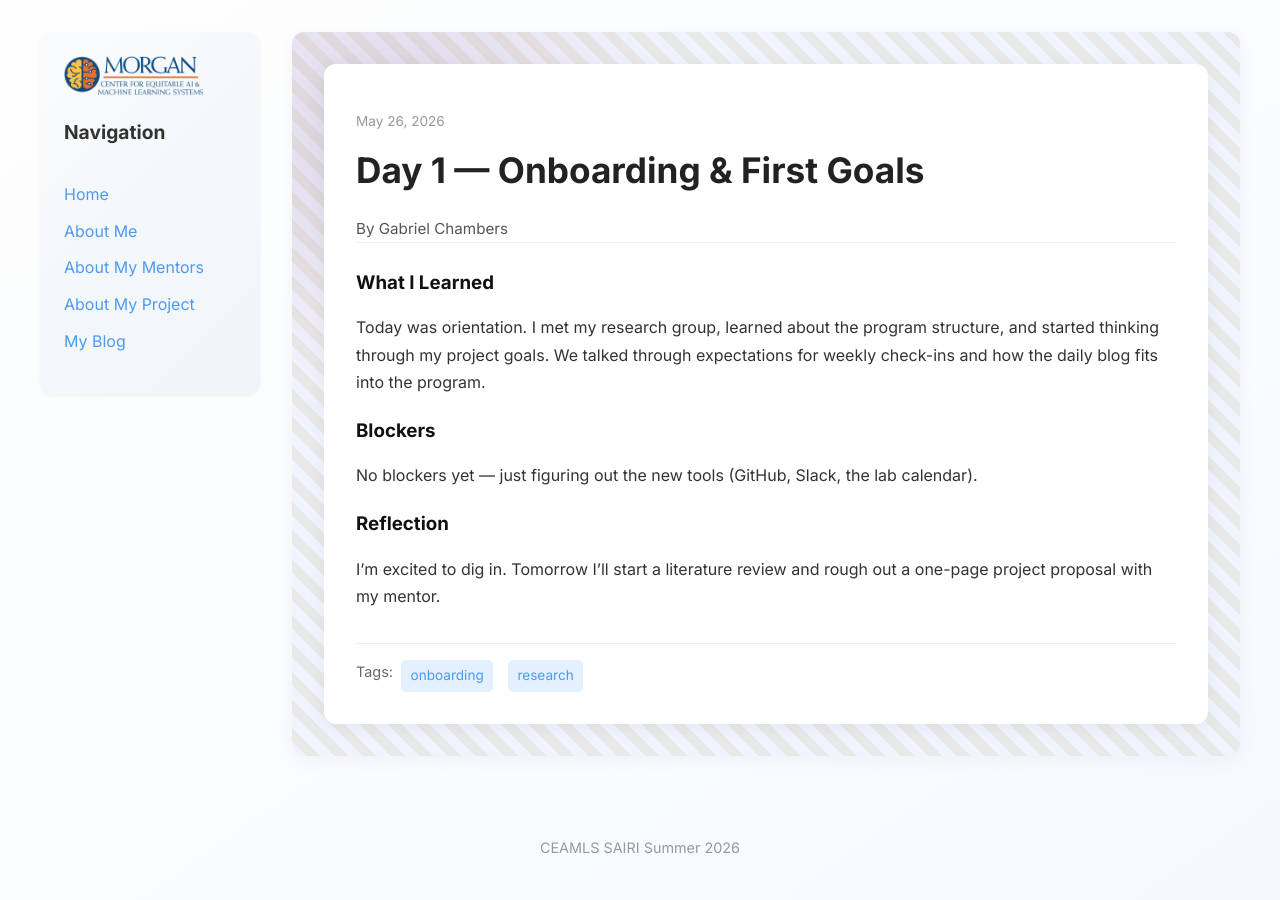
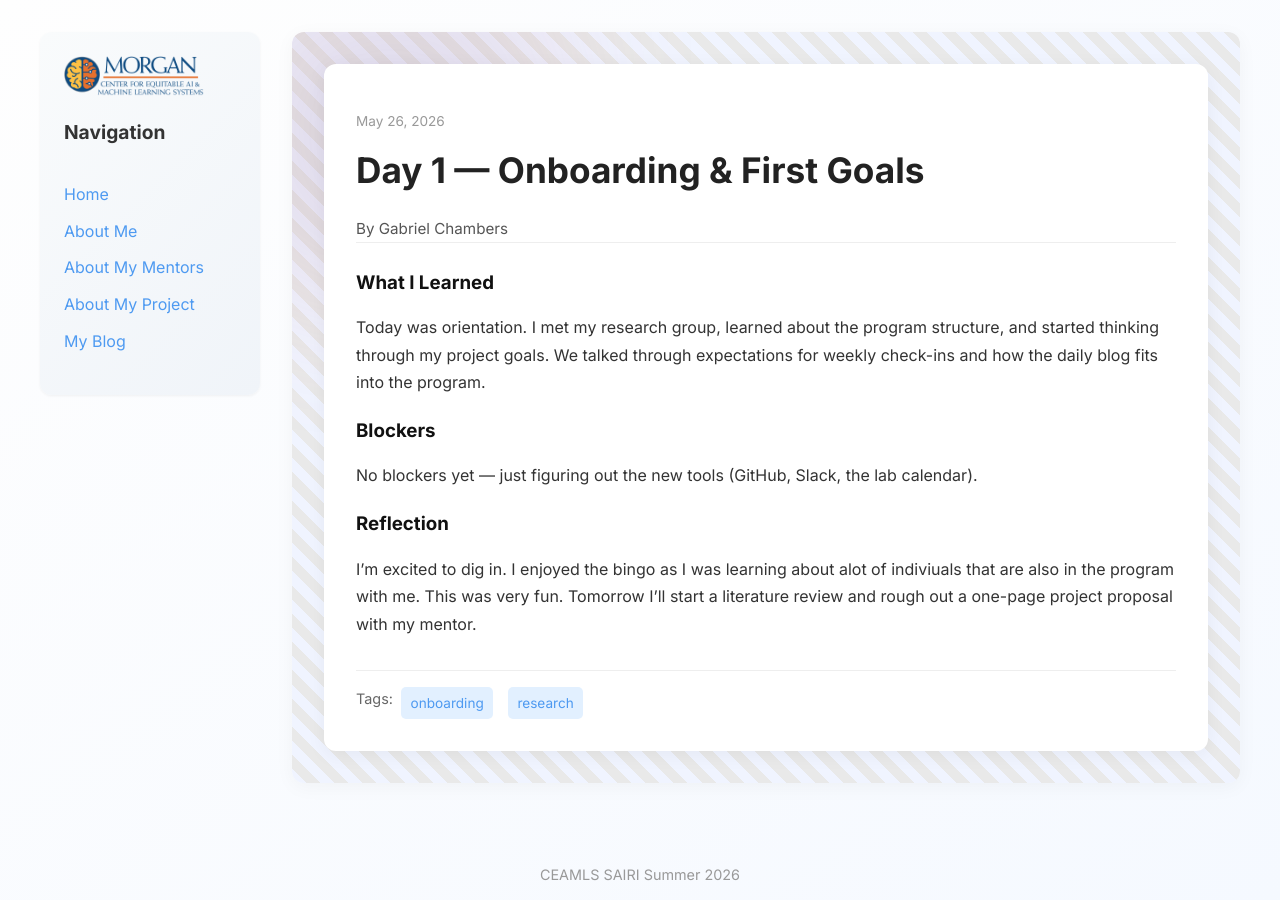
Before and after one commit to Gabbycodez/gabbycodezceamls26.github.io, a Jekyll site: the page built from _posts/2026-05-26-day-1.md, in a window 1280 px wide. Built offline with Jekyll 4.4.1, drawn with Linux system fonts in a browser that asks for light colours.

Commit message:
Update reflection with additional insights
Expanded reflection to include enjoyment of bingo activity.

```diff
--- a/_posts/2026-05-26-day-1.md
+++ b/_posts/2026-05-26-day-1.md
@@ -14,6 +14,6 @@ blockers: |
   No blockers yet — just figuring out the new tools (GitHub, Slack, the lab calendar).
 
 reflection: |
-  I'm excited to dig in. Tomorrow I'll start a literature review and rough out a
+  I'm excited to dig in. I enjoyed the bingo as I was learning about alot of indiviuals that are also in the program with me. This was very fun. Tomorrow I'll start a literature review and rough out a
   one-page project proposal with my mentor.
 ---
```
